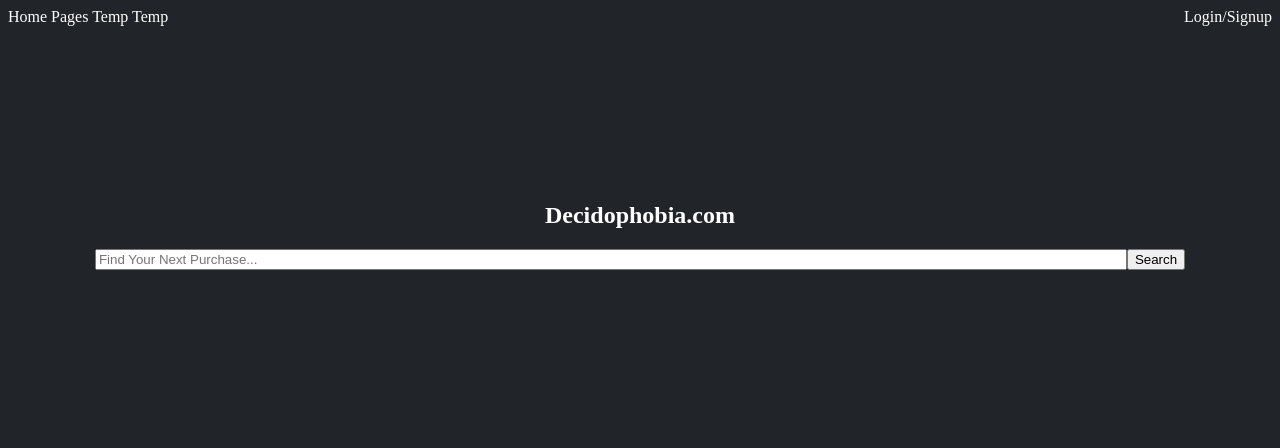
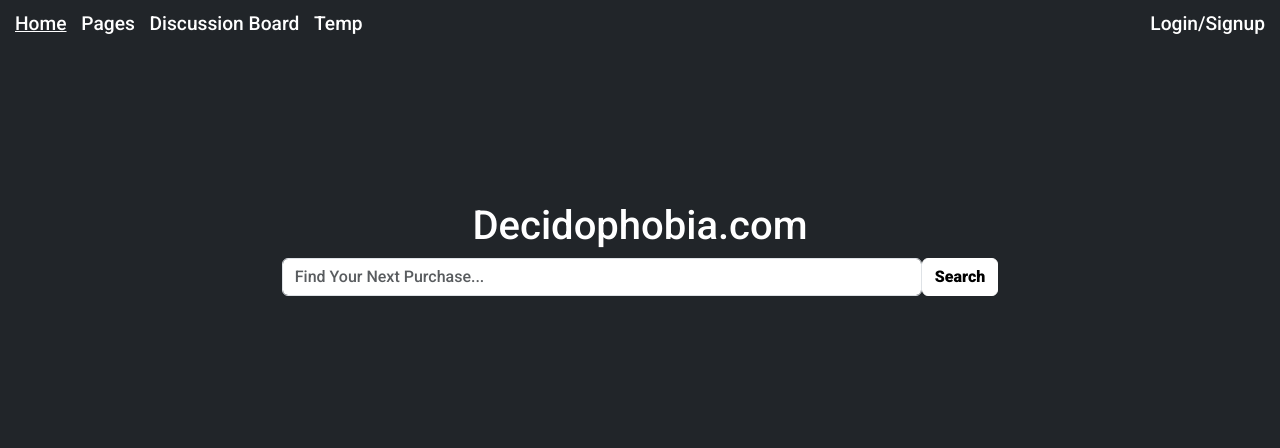
Before and after one commit to cfstar188/Decidophobia.com, a Django app: page / in a window 1280 px wide. Shown: the top 448 px of the page. Run offline with Django 5.2, Linux system fonts and the light colour scheme.

Commit message:
home page styled more modern

```diff
--- a/decidophobia/static/homepage.css
+++ b/decidophobia/static/homepage.css
@@ -4,14 +4,27 @@
     size: 100%;
 }
 
-body {
+.mainbody {
     background-color: #212529;
     color: #fff;
+    font-family: Roboto;
+    font-size: larger;
 }
 
 nav a {
     color: #fff;
     text-decoration: underline;
+    margin: 5px;
+}
+
+nav a:hover{
+    color: #fff;
+    text-decoration: underline;
+    opacity: 50%;
+}
+
+nav {
+    margin: 10px;
 }
 
 .divcent {
@@ -32,7 +45,7 @@ nav a {
     width: 100vw;
 }
 .search-main {
-    width: 80%;
+    width: 50%;
 }
 
 .imgmain {
--- a/decidophobia/templates/home.html
+++ b/decidophobia/templates/home.html
@@ -6,13 +6,19 @@
     {% load static %}
     <link rel="stylesheet" type="text/css" href="{% static 'homepage.css' %}">
     <title>Decidophobia.com</title>
+    <link href="https://cdn.jsdelivr.net/npm/bootstrap@5.3.2/dist/css/bootstrap.min.css" rel="stylesheet"
+
+    <link rel="preconnect" href="https://fonts.googleapis.com">
+    <link rel="preconnect" href="https://fonts.gstatic.com" crossorigin>
+    <link href="https://fonts.googleapis.com/css2?family=Roboto:wght@500;900&display=swap" rel="stylesheet">
 </head>
-<body>
+<body class="mainbody">
+    <div>
         <nav style="display: flex;">
             <div>
-            <a href="#" style="text-decoration: none;">Home</a>
+                <a href="#" >Home</a>
                 <a href="#" style="text-decoration: none;">Pages</a>
-            <a href="#" style="text-decoration: none;">Temp</a>
+                <a href="#" style="text-decoration: none;">Discussion Board </a>
                 <a href="#" style="text-decoration: none;">Temp</a>
             </div>
             <div style="margin-left: auto;">
@@ -22,13 +28,15 @@
         <div class="divcent">
             <section class="hero-section">
                 <h1 style="text-align: center;">Decidophobia.com</h1>
-            <div class="search-container">
-                <input class="search-main" type="text" placeholder="Find Your Next Purchase...">
-                <button>Search</button>
-            </div>
+                <form class="search-container" action="/search">
+                    <input class="form-control form-input" type="text" placeholder="Find Your Next Purchase..." style="width:50%;" name="searchQ">
+                    <button class="btn btn-light fw-bold border-white bg-white" type="submit">Search</button>
+                </form>
                 <!-- <img src="{% static 'pageimg2.jpeg' %}" class="imgmain"> -->
             </section>
         </div>
-
+    </div>
+    <script src="https://cdn.jsdelivr.net/npm/bootstrap@5.3.2/dist/js/bootstrap.bundle.min.js"
+    integrity="sha384-C6RzsynM9kWDrMNeT87bh95OGNyZPhcTNXj1NW7RuBCsyN/o0jlpcV8Qyq46cDfL" crossorigin="anonymous"></script>
 </body>
 </html>
```
Lines whose indentation alone changed are shown as unchanged.
